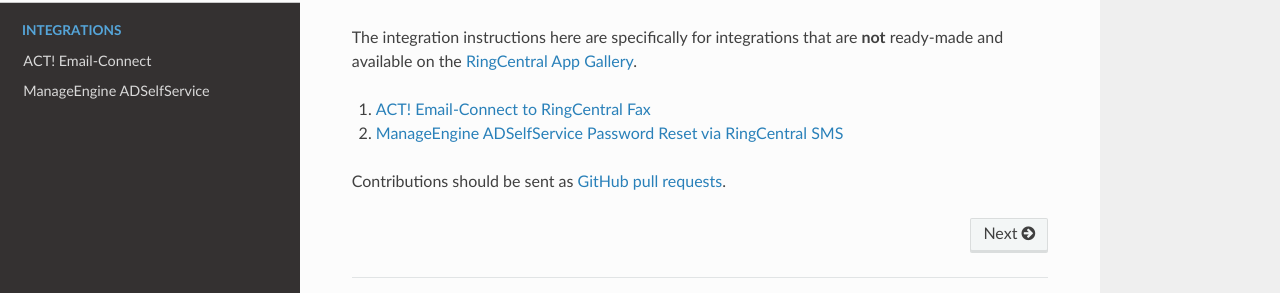
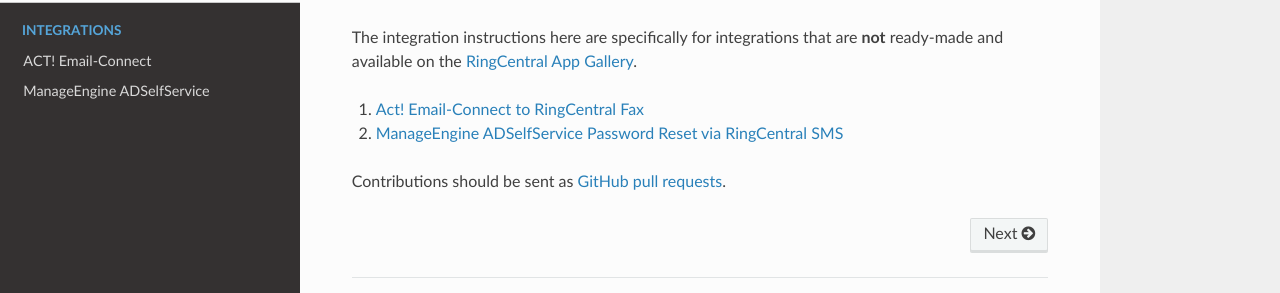
Before and after one commit to grokify/ringcentral-content, an MkDocs documentation site: the page built from docs/index.md, in a window 1280 px wide. Shown: the part 182-475 px from the top of the page. Built offline with MkDocs 1.6.1, drawn with Linux system fonts in a browser that asks for light colours; nearby versions of some CDN libraries; old or Windows-style settings are respelled for this version of MkDocs.

```diff
--- a/docs/index.md
+++ b/docs/index.md
@@ -5,7 +5,7 @@ This is a cookbook or how-to to perform certain app integrations with RingCentra
 
 The integration instructions here are specifically for integrations that are **not** ready-made and available on the [RingCentral App Gallery](https://developer.ringcentral.com/app-gallery.html).
 
-1. [ACT! Email-Connect to RingCentral Fax](integrations/act/act_email_connect_fax.md)
+1. [Act! Email-Connect to RingCentral Fax](integrations/act/act_email_connect_fax.md)
 1. [ManageEngine ADSelfService Password Reset via RingCentral SMS](integrations/manageengine/self_service_password_sms.md)
 
 Contributions should be sent as [GitHub pull requests](https://github.com/grokify/ringcentral-integrations-cookbook).
```
Also changed, not shown: docs/integrations/manageengine/self_service_password_sms.md (+1 -0 lines).
